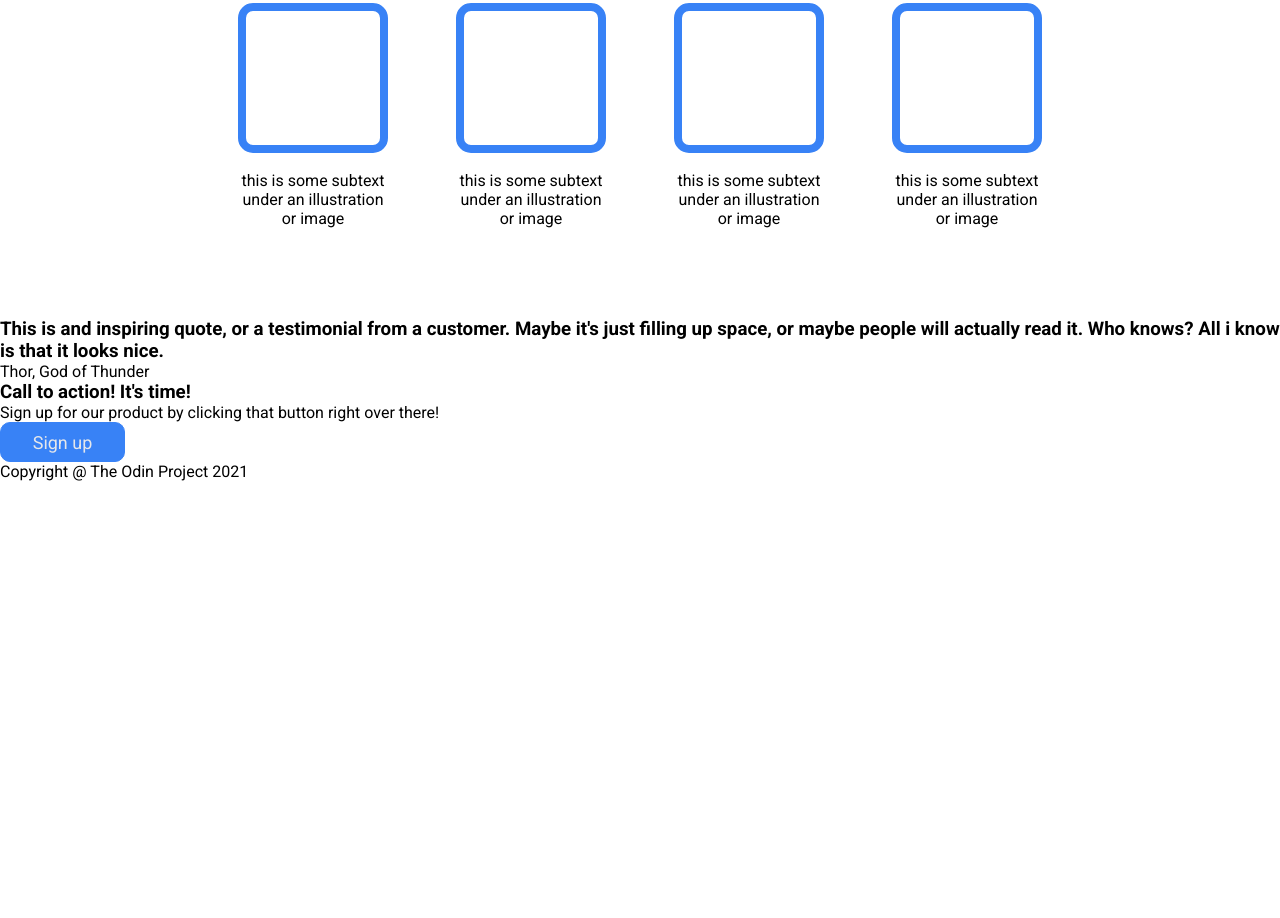
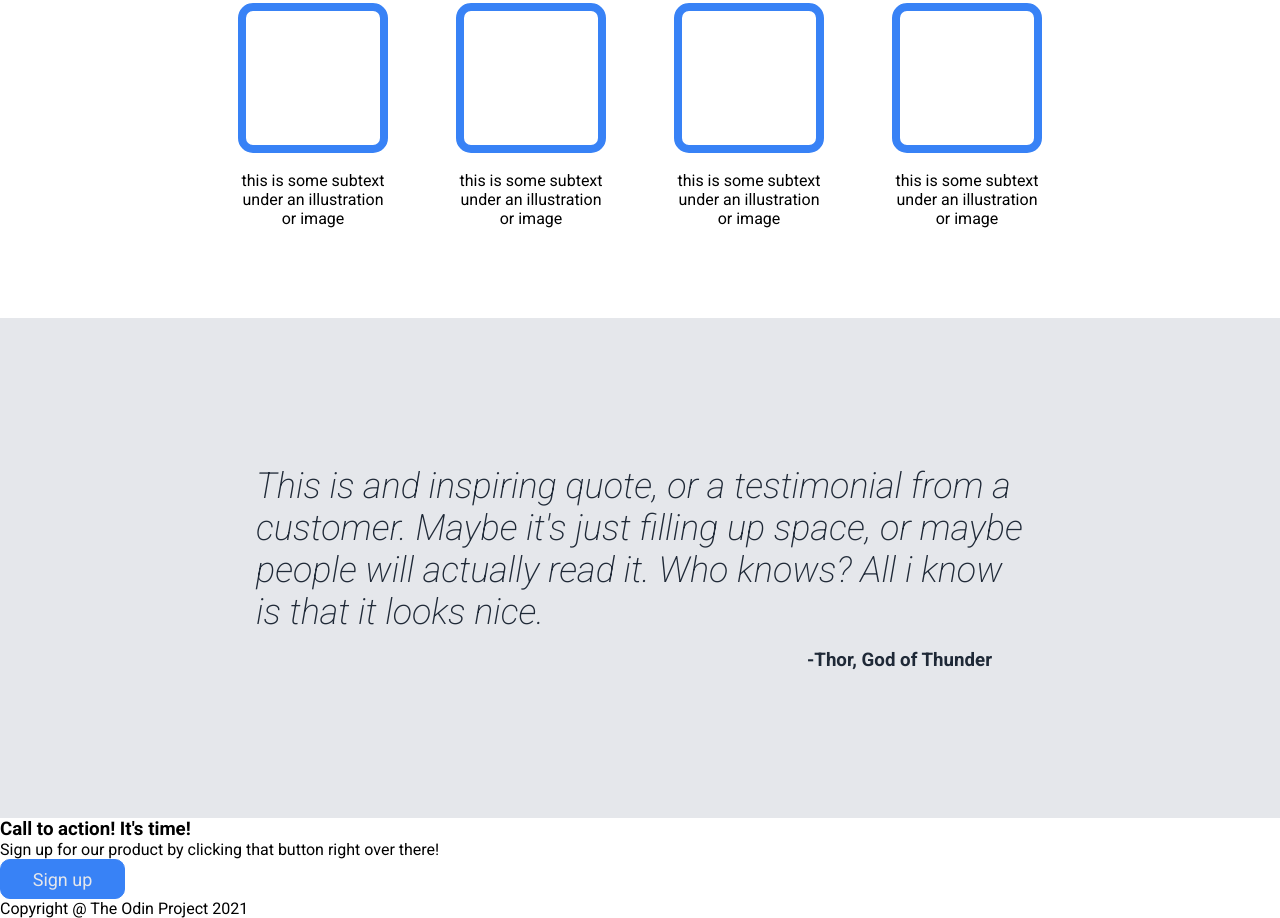
Before and after one commit to higorladim/landing_page_project, a plain HTML site: page index.html in a window 1280 px wide. Shown: the part 759-1677 px from the top of the page. Before the commit the page ends 1240 px from the top, so only its background shows below. Drawn offline with Linux system fonts and the light colour scheme.

Commit message:
quote section finished

```diff
--- a/index.html
+++ b/index.html
@@ -83,9 +83,9 @@
 
     <!-- quote section -->
     <section class="quote">
-        <h3>This is and inspiring quote, or a testimonial from a customer. Maybe it's just filling up space, or maybe
-            people will actually read it. Who knows? All i know is that it looks nice.</h3>
-        <p>Thor, God of Thunder</p>
+        <p class="quote-text"><em>This is and inspiring quote, or a testimonial from a customer. Maybe it's just filling up space, or maybe
+            people will actually read it. Who knows? All i know is that it looks nice.</em></p>
+        <h3 class="quote-autor">-Thor, God of Thunder</h3>
     </section>
 
     <!-- action section -->
--- a/styles.css
+++ b/styles.css
@@ -137,3 +137,31 @@ body{
     border: 0.5rem solid #3882f6;
     border-radius: 15px;
 }
+
+/* Quote section */
+
+.quote{
+    background-color: #e5e7eb;
+    display: flex;
+    flex-direction: column;
+    justify-content: center;
+    row-gap: 1rem;
+    height: 500px;
+}
+
+.quote-text{
+    color: #1f2937;
+    font-style: italic;
+    font-weight: 200;
+    text-align: start;
+    justify-content: center;
+    align-items: center;
+    font-size: 36px;
+    padding: 0 16rem; /* all content must have 8rem padding from borders*/
+}
+
+.quote-autor{
+    padding: 0 18rem; /* all content must have 8rem padding from borders*/
+    text-align: end;
+    color: #1f2937;
+}
```
